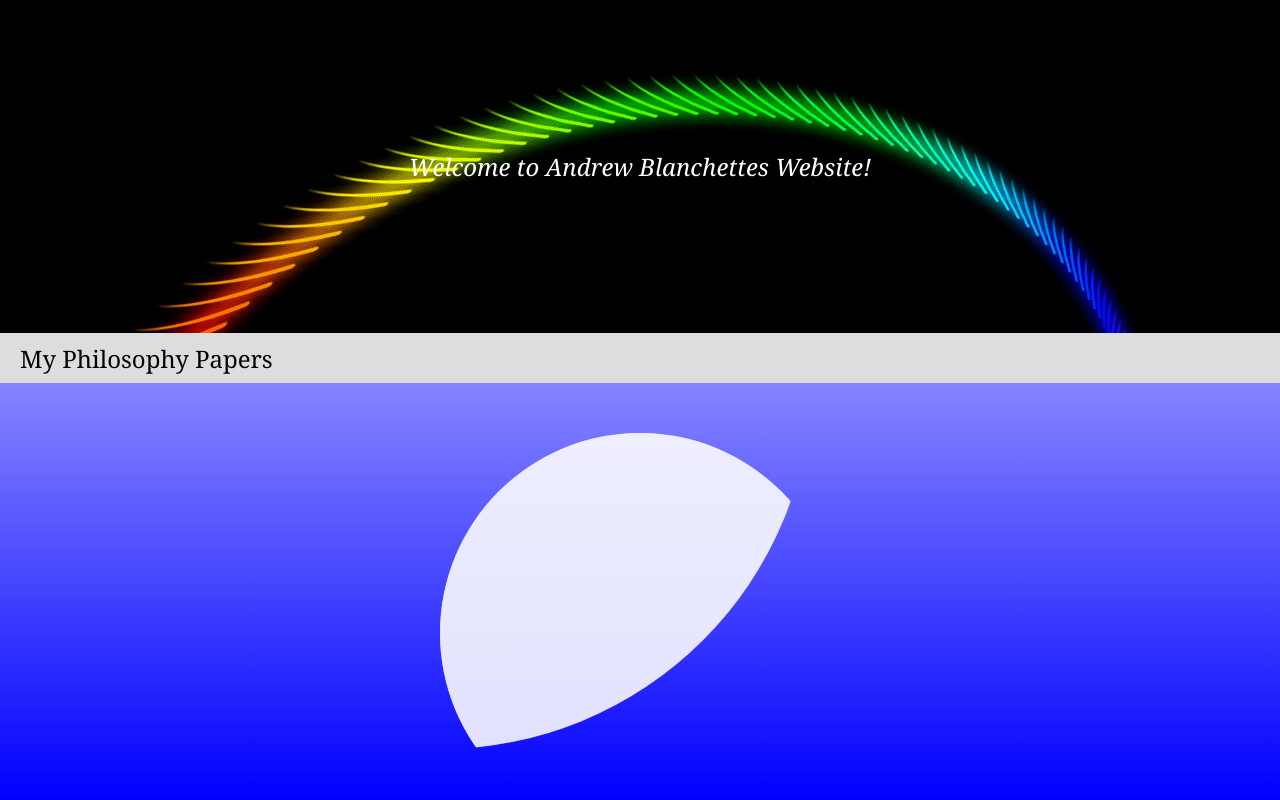
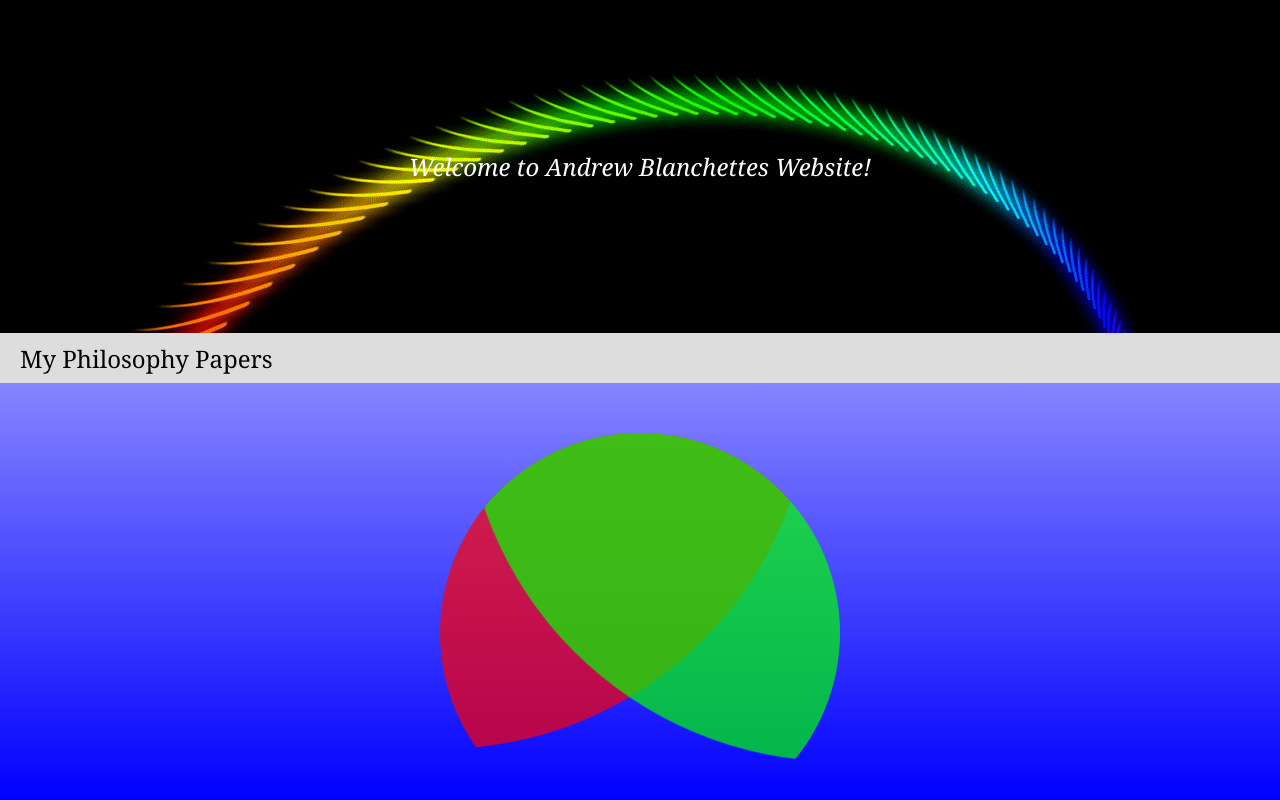
Before and after one commit to Andrewab/andrewab.github.io, a Next.js app in the folder my-app/: page / in a window 1280 px wide. Built offline with nearby package versions, Linux system fonts and the light colour scheme.

Commit message:
My new changes, now has a fun animation on the home page!!

```diff
--- a/my-app/src/pages/index.tsx
+++ b/my-app/src/pages/index.tsx
@@ -22,9 +22,10 @@ export default function Home() {
     <Link href='philosophyPapers'  className={styles.myNavBarButton}>My Philosophy Papers</Link>
     </div>
 	<div className={styles.waveContainer}>
-	<div className={`${styles.wave} waveRed`}></div>
-	<div className={styles.wave}></div>
-	<div className={styles.wave}></div>
+
+	<div className={styles.waveRed}></div>
+	<div className={styles.waveGreen}></div>
+	<div className={styles.waveYellow}></div>
 
 	</div>
     </>
--- a/my-app/src/styles/Home.module.css
+++ b/my-app/src/styles/Home.module.css
@@ -75,7 +75,7 @@
   height: 200%;
   border-radius: 50%;
   background-color: #fff;
-  opacity: 0.5;
+  opacity: 0.7;
   animation-name: wave-animation;
   animation-duration: 4s;
   animation-timing-function: ease-in-out;
@@ -83,15 +83,124 @@
 }
 
 .wave::before {
-  left: -50%;
+  left: -100%;
   animation-delay: 0s;
 }
 
 .wave::after {
   left: 0%;
+  animation-delay: 3s;
+}
+.waveRed {
+  position: absolute;
+  bottom: 0;
+  left: 50%;
+  transform: translateX(-50%);
+  width: 400px; /* adjust the width as needed */
+  height: 400px; /* adjust the height as needed */
+  border-radius: 50%;
+  overflow: hidden;
+
+}
+.waveRed::before,
+.waveRed::after {
+  content: "";
+  position: absolute;
+  bottom: 0;
+  width: 200%;
+  height: 200%;
+  border-radius: 50%;
+  background-color: #FF0000;
+  opacity: 0.7;
+  animation-name: wave-animation;
+  animation-duration: 4s;
+  animation-timing-function: ease-in-out;
+  animation-iteration-count: infinite;
+}
+.waveRed::before {
+  left: -100%;
+  animation-delay: 0s;
+}
+
+.waveRed::after {
+  left: 0%;
   animation-delay: 2s;
 }
 
+.waveGreen {
+  position: absolute;
+  bottom: 0;
+  left: 50%;
+
+  transform: translateX(-50%);
+  width: 400px; /* adjust the width as needed */
+  height: 400px; /* adjust the height as needed */
+  border-radius: 50%;
+  overflow: hidden;
+
+}
+.waveGreen::before,
+.waveGreen::after {
+  content: "";
+  position: absolute;
+  bottom: 0;
+  width: 200%;
+  height: 200%;
+  border-radius: 50%;
+  background-color: #00FF00;
+  opacity: 0.7;
+  animation-name: wave-animation;
+  animation-duration: 4s;
+  animation-timing-function: ease-in-out;
+  animation-iteration-count: infinite;
+}
+.waveGreen::before {
+  left: -100%;
+  animation-delay: 0s;
+}
+
+.waveGreen::after {
+  left: 100%;
+  animation-delay: 5s;
+}
+
+.waveYellow {
+  position: absolute;
+  bottom: 0;
+  left: 50%;
+
+  transform: translateX(-50%);
+  width: 400px; /* adjust the width as needed */
+  height: 400px; /* adjust the height as needed */
+  border-radius: 50%;
+  overflow: hidden;
+}
+
+.waveYellow::before,
+.waveYellow::after {
+  content: "";
+  position: absolute;
+  bottom: 0;
+  width: 200%;
+  height: 200%;
+  border-radius: 50%;
+  background-color: #FFFF00;
+  opacity: 0.7;
+  animation-name: wave-animation;
+  animation-duration: 4s;
+  animation-timing-function: ease-in-out;
+  animation-iteration-count: infinite;
+}
+
+.waveYellow::before {
+  left: -100%;
+  animation-delay: 5s;
+}
+
+.waveYellow::after {
+  left: 50%;
+  animation-delay: 0s;
+}
 @keyframes wave-animation {
   0% {
     transform: translate(-50%, 0) scale(1);
@@ -103,9 +212,7 @@
     transform: translate(-50%, 0) scale(1);
   }
 }
-.waveRed {
-  background-color: #FF0000;
-}
+
 
 .footer {
   position: absolute;
```
